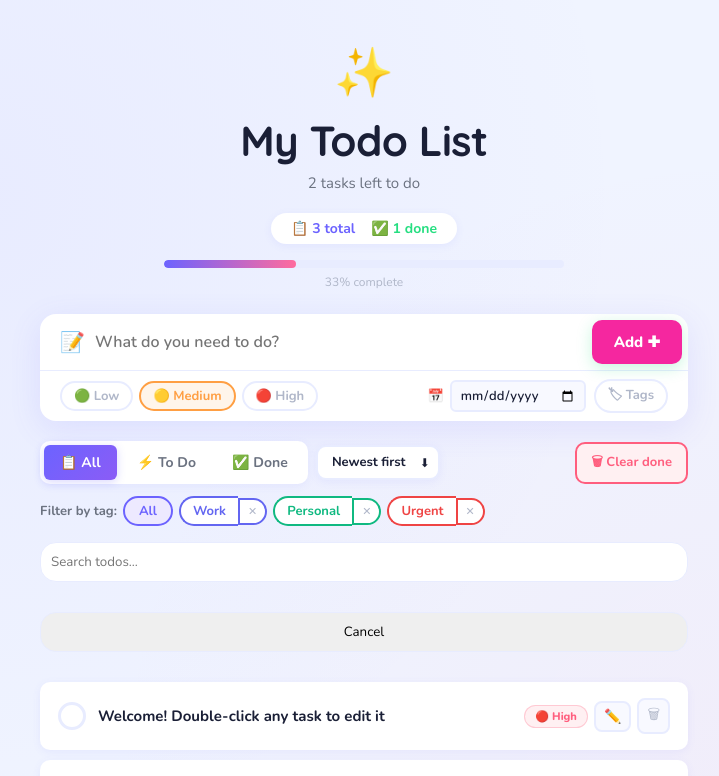
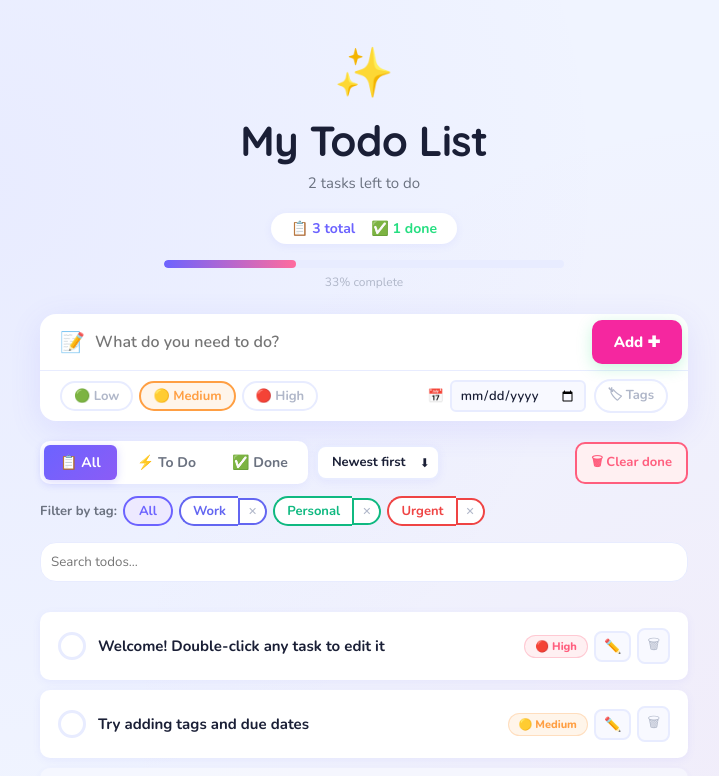
Before and after one commit to Gouthamipoojary/To-Do, a React (Vite) app: page / in a window 1280 px wide. Shown: the top 776 px of the page, without its empty margins (276-995 px from the left). Built offline with nearby package versions, Linux system fonts and the light colour scheme.

Commit message:
removed cancel button

```diff
--- a/src/components/TodoList.tsx
+++ b/src/components/TodoList.tsx
@@ -16,10 +16,6 @@ export function TodoList({ todos, tags, onToggle, onDelete, onUpdate }: TodoList
   const filteredTodos = todos.filter(todo =>
     todo.text.toLowerCase().includes(searchTerm.toLowerCase())
   );
-
-  const clearFilter = () => {
-    setSearchTerm("");
-  };
 
   if (filteredTodos.length === 0) {
     return (
@@ -46,9 +42,7 @@ export function TodoList({ todos, tags, onToggle, onDelete, onUpdate }: TodoList
         onChange={(e) => setSearchTerm(e.target.value)}
         style={{ marginBottom: 20, padding: 10, borderRadius: "var(--radius)", border: "1px solid var(--border)" }}
       />
-      <button onClick={clearFilter} style={{ marginBottom: 20, padding: 10, borderRadius: "var(--radius)", border: "1px solid var(--border)" }}>
-        Cancel
-      </button>
+
       {filteredTodos.map(todo => (
         <TodoItem
           key={todo.id}
```
